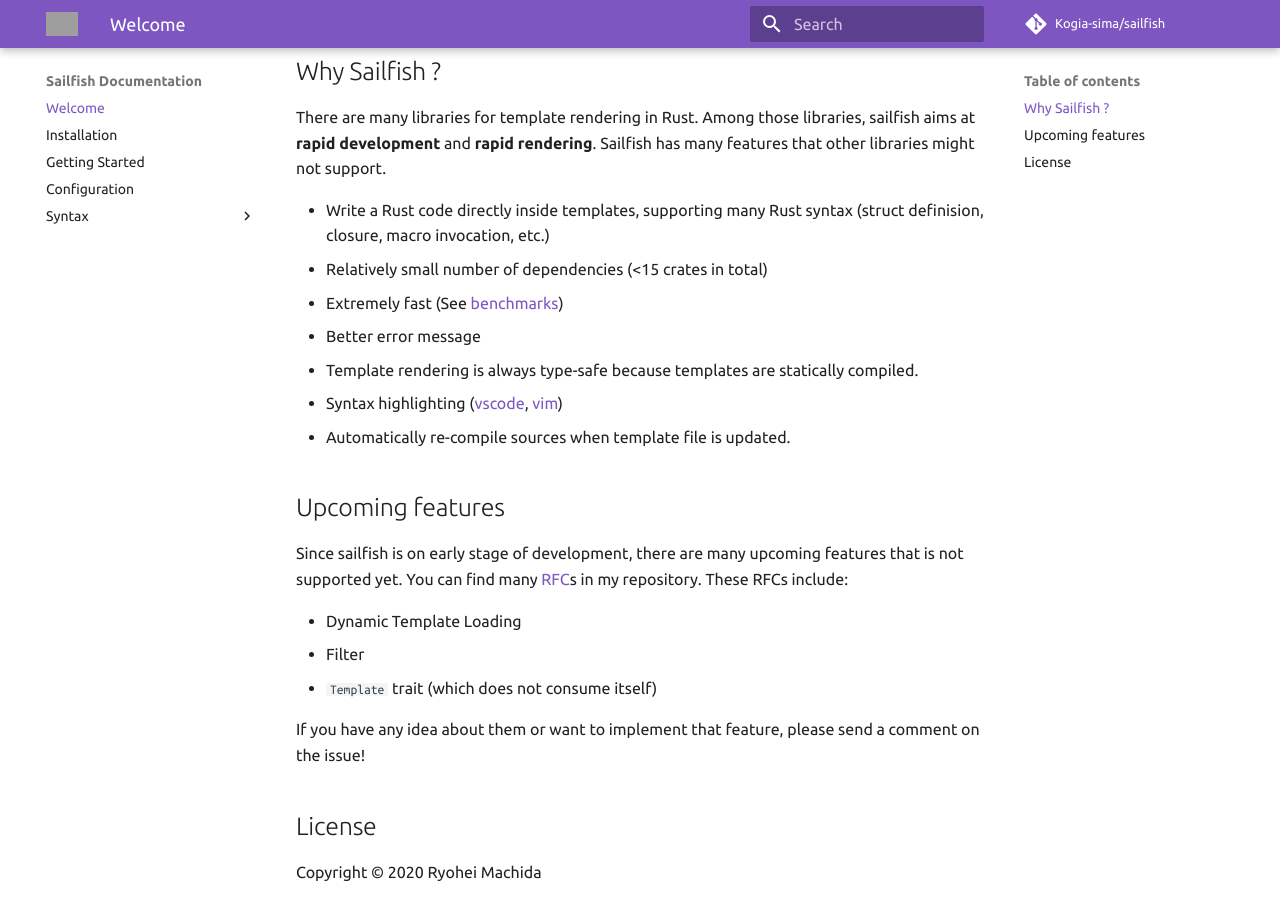
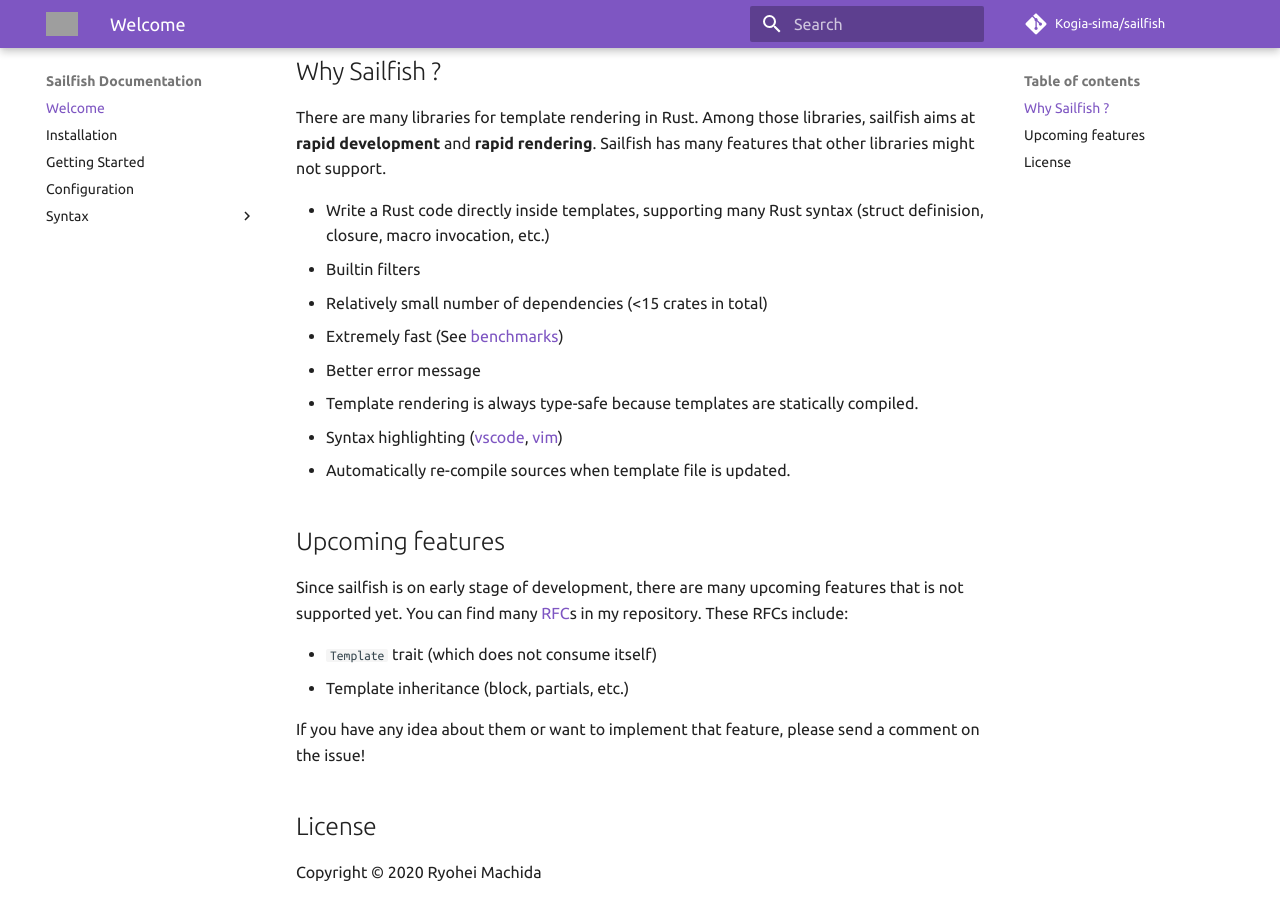
Before and after one commit to rust-sailfish/sailfish, an MkDocs documentation site: the page built from docs/en/docs/index.md, in a window 1280 px wide and 900 px high, scrolled down 428 px. Built offline with MkDocs 1.6.1 and Material for MkDocs 9.7.7, drawn with Linux system fonts in a browser that asks for light colours; comment, search, counter and statistics services are not loaded; grey boxes are pictures that could not be loaded.

Commit message:
doc: update documents

```diff
--- a/docs/en/docs/index.md
+++ b/docs/en/docs/index.md
@@ -11,8 +11,9 @@
 There are many libraries for template rendering in Rust. Among those libraries, sailfish aims at **rapid development** and **rapid rendering**. Sailfish has many features that other libraries might not support.
 
 - Write a Rust code directly inside templates, supporting many Rust syntax (struct definision, closure, macro invocation, etc.)
+- Builtin filters
 - Relatively small number of dependencies (<15 crates in total)
-- Extremely fast (See [benchmarks](http://github.com/Kogia-sima/sailfish/blob/master/benches))
+- Extremely fast (See [benchmarks](https://github.com/djc/template-benchmarks-rs))
 - Better error message
 - Template rendering is always type-safe because templates are statically compiled.
 - Syntax highlighting ([vscode](http://github.com/Kogia-sima/sailfish/blob/master/syntax/vscode), [vim](http://github.com/Kogia-sima/sailfish/blob/master/syntax/vim))
@@ -22,9 +23,8 @@
 
 Since sailfish is on early stage of development, there are many upcoming features that is not supported yet. You can find many [RFC](https://github.com/Kogia-sima/sailfish/issues?q=is%3Aissue+is%3Aopen+label%3A%22Type%3A+RFC%22)s in my repository. These RFCs include:
 
-- Dynamic Template Loading
-- Filter
 - `Template` trait (which does not consume itself)
+- Template inheritance (block, partials, etc.)
 
 If you have any idea about them or want to implement that feature, please send a comment on the issue!
 
```
Also changed, not shown: docs/en/docs/installation.md (+0 -3 lines).
